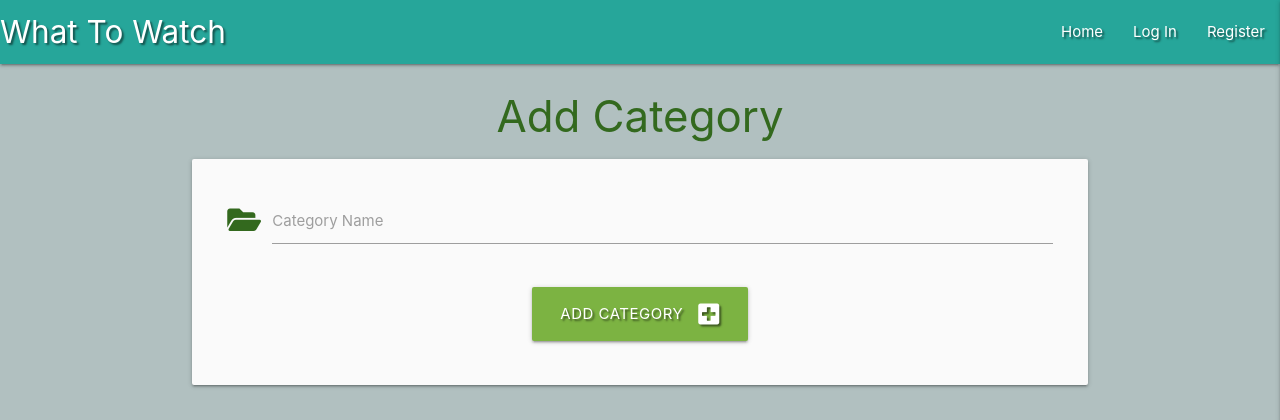
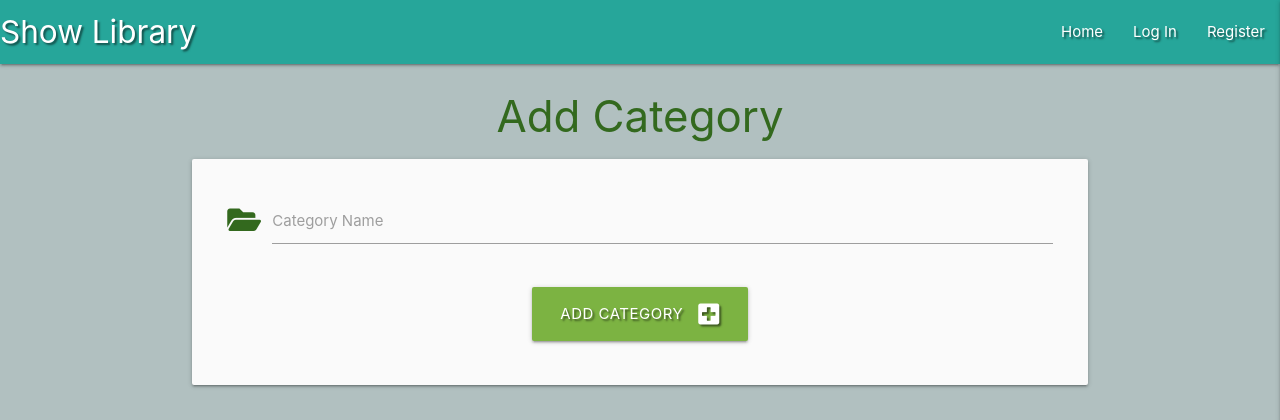
Before and after one commit to aounhe/MS3-RE, a Flask app: page /add_category in a window 1280 px wide. Shown: the top 420 px of the page. Run offline with Flask 3, Linux system fonts and the light colour scheme; some libraries are stand-ins or nearby versions.

Commit message:
finish the readme

```diff
--- a/app.py
+++ b/app.py
@@ -197,4 +197,4 @@ def delete_category(category_id):
 if __name__ == "__main__":
     app.run(host=os.environ.get("IP"),
             port=int(os.environ.get("PORT")),
-            debug=True)
+            debug=False)
--- a/templates/base.html
+++ b/templates/base.html
@@ -12,7 +12,7 @@
     <link rel="stylesheet" href="{{ url_for('static', filename='css/style.css') }}" type="text/css">
     {% block styles %}
     {% endblock %}
-    <title>What To Watch</title>
+    <title>Show Library</title>
 </head>
 
 <body>
@@ -21,7 +21,7 @@
         <!-- top navbar -->
         <nav class="nav-extended text-shadow teal lighten-1">
             <div class="nav-wrapper">
-                <a href="{{ url_for('get_films') }}" class="brand-logo">What To Watch</a>
+                <a href="{{ url_for('get_films') }}" class="brand-logo">Show Library</a>
                 <a href="#" data-target="mobile-demo" class="sidenav-trigger right"><i class="fas fa-bars"></i></a>
                 <ul class="right hide-on-med-and-down">
                     <li><a href="{{ url_for('get_films') }}">Home</a></li>
@@ -43,7 +43,7 @@
         <!-- mobile sidenav -->
         <ul class="sidenav" id="mobile-demo">
             <li>
-                <h4 class="center-align light-green-text text-darken 4">What To Watchr</h4>
+                <h4 class="center-align light-green-text text-darken 4">Show Library</h4>
             </li>
             <li><a href="{{ url_for('get_films') }}">Home</a></li>
             {% if session.user %}
```
Also changed, not shown: README.md, static/images/lighthouse-ms3.jpg (added), static/images/responsive-ms3.jpg (added).
